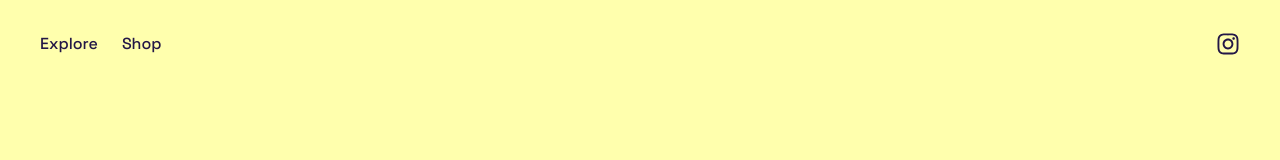
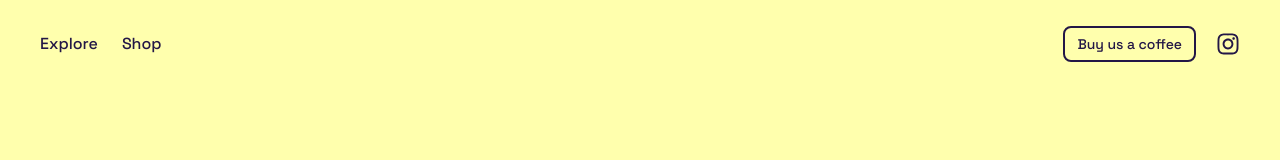
Before and after one commit to thegfnc/is-weed-legal-here, a Next.js app: page / in a window 1280 px wide. Shown: the top 160 px of the page. Built offline with nearby package versions, Linux system fonts and the light colour scheme; no server answers.

Commit message:
Add donate button to header

```diff
--- a/app/components/Header.tsx
+++ b/app/components/Header.tsx
@@ -2,7 +2,7 @@
 
 import Link from 'next/link'
 import { usePathname } from 'next/navigation'
-import { useEffect, useState } from 'react'
+import { useState } from 'react'
 import { FaInstagram } from 'react-icons/fa'
 import { MdClose, MdOutlineMenu } from 'react-icons/md'
 
@@ -10,7 +10,6 @@ const menuLinks = [
   {
     title: 'Explore',
     href: '/browse',
-    target: '_self',
   },
   {
     title: 'Shop',
@@ -23,9 +22,13 @@ const mobileMenuLinks = [
   {
     title: 'Home',
     href: '/',
-    target: '_self',
   },
   ...menuLinks,
+  {
+    title: 'Buy us a coffee',
+    href: 'https://buy.stripe.com/14k4gz95J2wxb609AA',
+    target: '_blank',
+  },
 ]
 
 const Header = () => {
@@ -65,7 +68,14 @@ const Header = () => {
         >
           Is weed legal here?
         </Link>
-        <div className='absolute bottom-[-8px] right-[-4px] top-[-8px] flex min-h-6 items-center gap-6 md:right-[-8px]'>
+        <div className='absolute bottom-[-8px] right-[-4px] top-[-8px] flex min-h-6 items-center gap-3 md:right-[-8px]'>
+          <Link
+            href='https://buy.stripe.com/14k4gz95J2wxb609AA'
+            target='_blank'
+            className='hidden rounded-lg border-2 border-brand-purple p-2 px-3 py-1 text-sm font-medium leading-6 transition-colors hover:bg-brand-purple hover:text-brand-yellow active:bg-brand-purple/90 md:block'
+          >
+            Buy us a coffee
+          </Link>
           <Link
             href='https://www.instagram.com/isweedlegalhere/'
             target='_blank'
@@ -76,7 +86,7 @@ const Header = () => {
         </div>
       </header>
       <div
-        className={`fixed bottom-0 left-0 right-0 top-0 z-10 bg-brand-yellow transition-all duration-500 ease-out-expo ${isMobileMenuOpen ? 'translate-x-0' : 'translate-x-[-100%]'}`}
+        className={`fixed bottom-0 left-0 right-0 top-0 z-10 bg-brand-yellow px-4 py-20 transition-all duration-500 ease-out-expo ${isMobileMenuOpen ? 'translate-x-0' : 'translate-x-[-100%]'}`}
       >
         <div className='absolute right-4 top-4'>
           <button
@@ -86,7 +96,7 @@ const Header = () => {
             <MdClose size='24px' />
           </button>
         </div>
-        <ul className='flex flex-col gap-8 px-4 py-20'>
+        <ul className='flex flex-col gap-8'>
           {mobileMenuLinks.map(link => (
             <li key={link.href}>
               <Link
```
